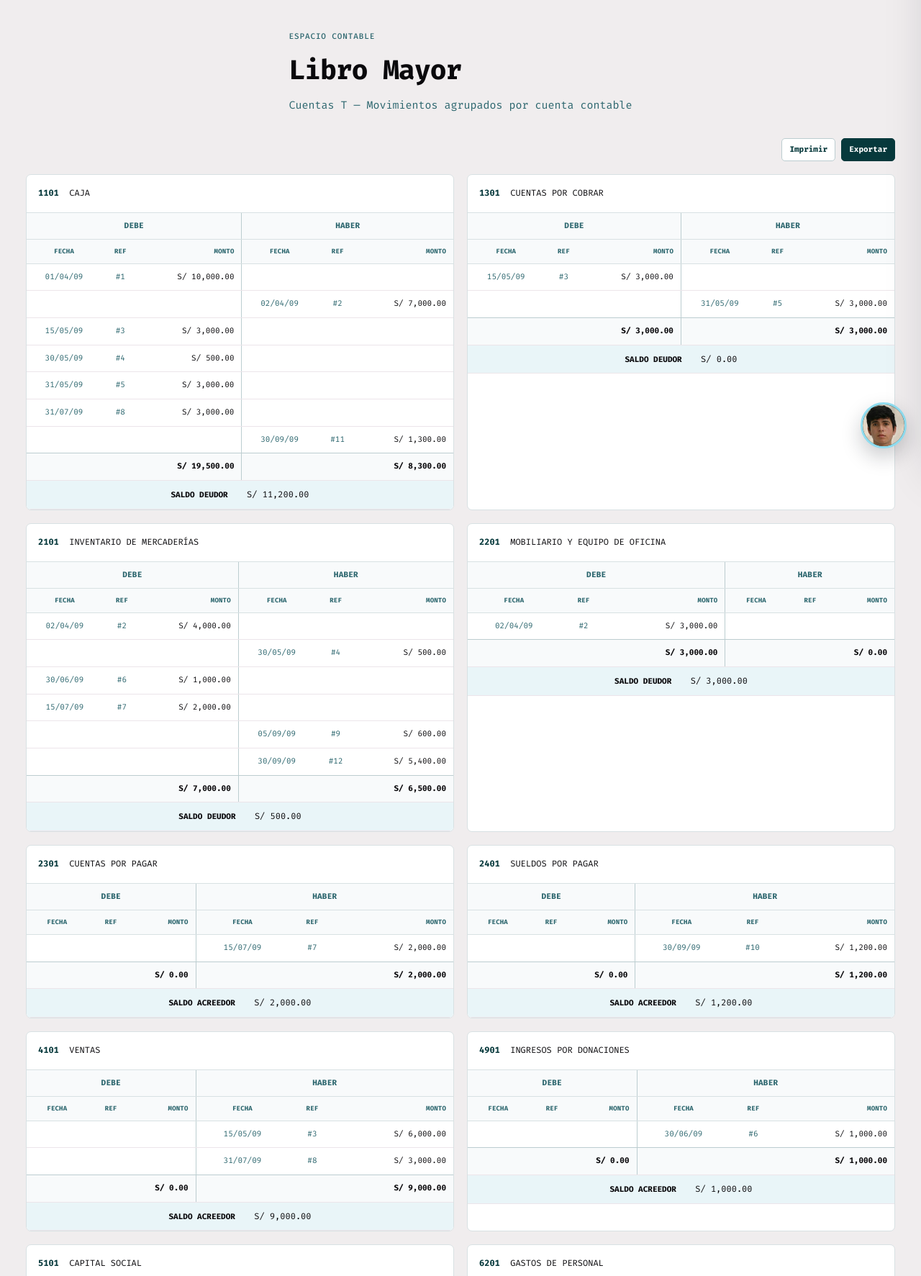
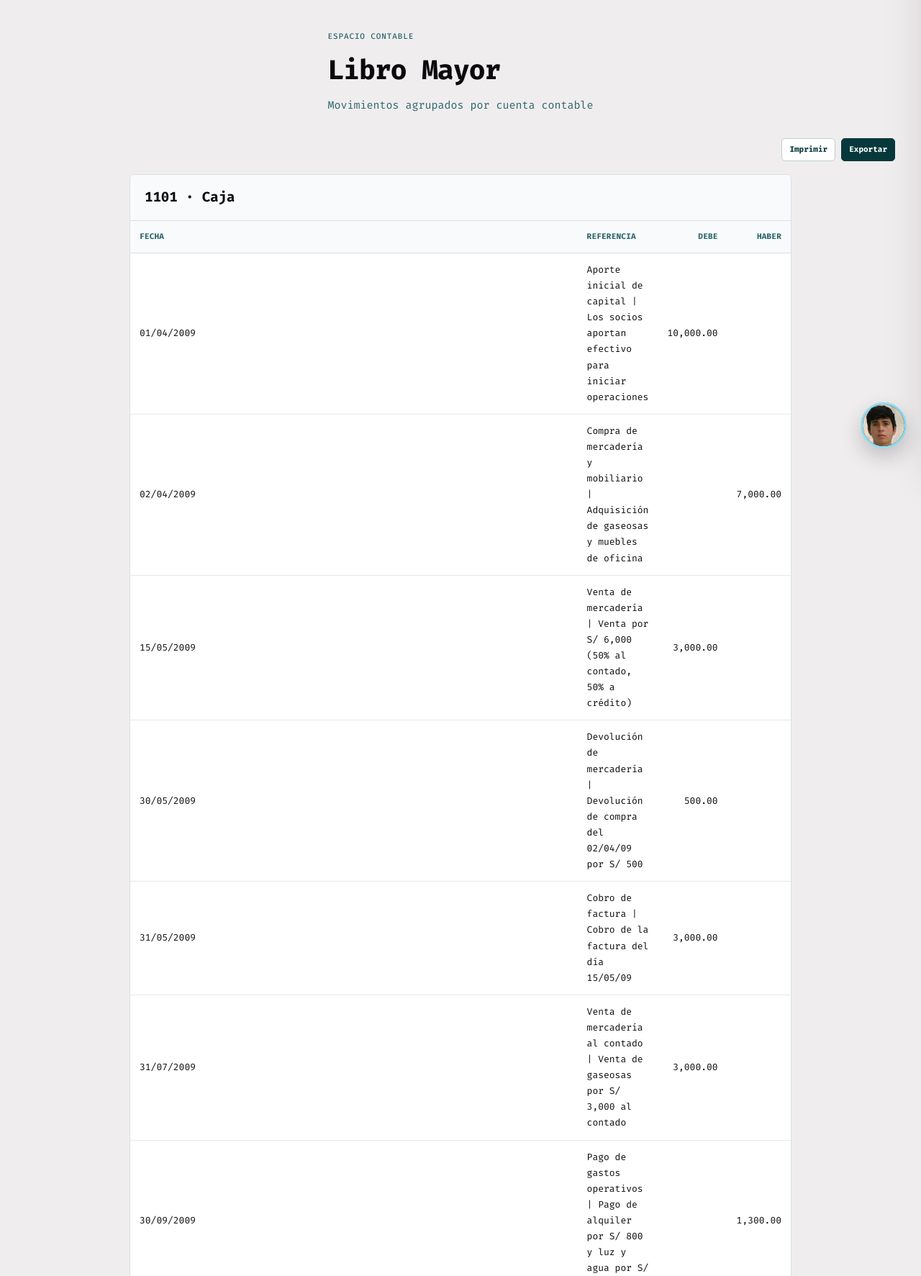
Before and after one commit to lamascara-17/BroadBros---Sistema-Contable, a Django app: page /reportes/libro-mayor/ in a window 1280 px wide. Shown: the part 157-1930 px from the top of the page at 72% size. Run offline with Django 5.2, Linux system fonts and the light colour scheme; data comes from the database, SQL or seed files in the repository.

Commit message:
Ajustar reportes a las cinco secciones del PDF de referencia

```diff
--- a/core/orientacion.py
+++ b/core/orientacion.py
@@ -30,6 +30,4 @@ def orientar_revision(datos,borrador,error=''):
         if pendientes:sugerencias.extend(pendientes)
         elif borrador['asientos']:
             sugerencias.append('Hay una propuesta con cuentas e importes revisables. Compara cada operación con el enunciado, incluidos los pagos y cobros parciales, antes de guardar.')
-        if any(a.get('flujo_efectivo','pendiente')=='pendiente' for a in borrador['asientos']):
-            sugerencias.append('Clasifica el origen de los cobros y pagos como operación, inversión o financiación para completar el estado de flujos de efectivo.')
     return pendientes,list(dict.fromkeys(sugerencias))
--- a/core/reporte_utils.py
+++ b/core/reporte_utils.py
@@ -172,7 +172,7 @@ def filas_situacion(ctx, lado):
 
 
 def filas_resultados(ctx):
-    return [('Ventas netas', ctx['total_ventas'], 'detalle'),
+    filas = [('Ventas netas', ctx['total_ventas'], 'detalle'),
             ('Costo de ventas', -ctx['total_costo_ventas'], 'detalle'),
             ('Utilidad bruta', ctx['utilidad_bruta'], 'subtotal'),
             ('Gastos operativos', -ctx['total_gastos_operativos'], 'detalle'),
@@ -180,9 +180,12 @@ def filas_resultados(ctx):
             ('Gastos financieros', -ctx['total_gastos_financieros'], 'detalle'),
             ('Otros ingresos', ctx['total_otros_ingresos'], 'detalle'),
             ('Otros gastos', -ctx['total_otros_gastos'], 'detalle'),
-            ('Resultado antes de impuestos', ctx['utilidad_antes_impuesto'], 'subtotal'),
-            ('Impuesto a las ganancias registrado',-ctx['total_impuesto_ganancias'],'detalle'),
-            ('RESULTADO NETO DEL PERÍODO',ctx['resultado_neto'],'total')]
+            ('RESULTADO ANTES DE IMPUESTOS', ctx['utilidad_antes_impuesto'], 'total')]
+    if ctx['total_impuesto_ganancias']:
+        filas[-1] = ('Resultado antes de impuestos', ctx['utilidad_antes_impuesto'], 'subtotal')
+        filas.extend([('Impuesto a las ganancias registrado', -ctx['total_impuesto_ganancias'], 'detalle'),
+                      ('RESULTADO NETO DEL PERÍODO', ctx['resultado_neto'], 'total')])
+    return filas
 
 
 def contexto_estados():
--- a/core/test_ciclo_contable.py
+++ b/core/test_ciclo_contable.py
@@ -155,7 +155,7 @@ class ImportacionReportesTests(TestCase):
         self.assertIn('3065',texto.replace(',','').replace('.',''))
         r=self.client.post(reverse('reporte_completo'),{'empresa':'=1+1','formato':'excel','accion':'descargar'})
         wb=load_workbook(BytesIO(r.content),data_only=False)
-        self.assertEqual(len(wb.sheetnames),7)
+        self.assertEqual(len(wb.sheetnames),5)
         self.assertEqual(wb.properties.creator,'BROADBROS')
         self.assertEqual(wb['Estado de Resultados']['B15'].value,3065)
         self.assertEqual(wb['Estado de Resultados']['A1'].data_type,'s')
--- a/core/urls.py
+++ b/core/urls.py
@@ -22,8 +22,6 @@ urlpatterns = [
     path('reportes/balance-comprobacion/', views.balance_comprobacion, name='balance_comprobacion'),
     path('reportes/estado-resultados/', views.estado_resultados, name='estado_resultados'),
     path('reportes/balance-general/', views.balance_general, name='balance_general'),
-    path('reportes/cambios-patrimonio/', views.cambios_patrimonio, name='cambios_patrimonio'),
-    path('reportes/flujos-efectivo/', views.flujos_efectivo, name='flujos_efectivo'),
     path('reporte-completo/', views.reporte_completo, name='reporte_completo'),
 
     # Chatbot Tutor
--- a/core/views.py
+++ b/core/views.py
@@ -395,13 +395,6 @@ def estado_resultados(request):
 def balance_general(request):
     return render(request, 'balance_general.html', contexto_estados())
 
-
-def cambios_patrimonio(request):
-    return render(request,'cambios_patrimonio.html',contexto_estados())
-
-
-def flujos_efectivo(request):
-    return render(request,'flujos_efectivo.html',contexto_estados())
 
 
 # ─── EXPORTACIÓN EN EXCEL Y REPORTE COMPLETO ──────────────────────────────────
--- a/templates/base.html
+++ b/templates/base.html
@@ -46,8 +46,6 @@
                         <a href="{% url 'balance_comprobacion' %}" {% if request.resolver_match.url_name == 'balance_comprobacion' %}aria-current="page"{% endif %}><strong>Balance de comprobación</strong><small>Revisión de sumas y saldos</small></a>
                         <a href="{% url 'estado_resultados' %}" {% if request.resolver_match.url_name == 'estado_resultados' %}aria-current="page"{% endif %}><strong>Estado de resultados</strong><small>Ingresos, gastos y utilidad</small></a>
                         <a href="{% url 'balance_general' %}" {% if request.resolver_match.url_name == 'balance_general' %}aria-current="page"{% endif %}><strong>Situación financiera</strong><small>Activo, pasivo y patrimonio</small></a>
-                        <a href="{% url 'cambios_patrimonio' %}"><strong>Cambios en el patrimonio</strong><small>Apertura, movimientos y resultado</small></a>
-                        <a href="{% url 'flujos_efectivo' %}"><strong>Flujos de efectivo</strong><small>Cobros, pagos y saldo final</small></a>
                     </div>
                 </details>
                 <a href="{% url 'reporte_completo' %}" class="workspace-link export-link {% if request.resolver_match.url_name == 'reporte_completo' %}active{% endif %}" {% if request.resolver_match.url_name == 'reporte_completo' %}aria-current="page"{% endif %}>Exportar <span aria-hidden="true">↓</span></a>
--- a/templates/cambios_patrimonio.html
+++ /dev/null
@@ -1,6 +0,0 @@
-{% extends 'base.html' %}
-{% block title %}Cambios en el patrimonio — BroadBros{% endblock %}
-{% block page_title %}Estado de Cambios en el Patrimonio{% endblock %}
-{% block page_subtitle %}Del {{ fecha_inicio|date:"d/m/Y" }} al {{ fecha_cierre|date:"d/m/Y" }} · Importes en soles{% endblock %}
-{% block page_actions %}<a href="{% url 'reporte_completo' %}" class="btn btn-primary btn-sm">Exportar</a>{% endblock %}
-{% block content %}{% if nota_resultado %}<p class="helper-text">{{ nota_resultado }}</p>{% endif %}<div class="card report-sheet">{% include 'includes/patrimonio.html' %}</div>{% endblock %}
--- a/templates/includes/patrimonio.html
+++ /dev/null
@@ -1,5 +0,0 @@
-{% load contable_tags %}
-<div class="table-container"><table><thead><tr><th>Componente</th><th class="text-right">Apertura</th><th class="text-right">Movimientos</th><th class="text-right">Resultado</th><th class="text-right">Saldo final</th></tr></thead><tbody>
-{% for fila in filas_patrimonio %}<tr><td>{{ fila.nombre }}</td><td class="text-right monto">{{ fila.inicial|formato_moneda }}</td><td class="text-right monto">{{ fila.variacion|formato_moneda }}</td><td class="text-right monto">{{ fila.resultado|formato_moneda }}</td><td class="text-right monto">{{ fila.final|formato_moneda }}</td></tr>{% endfor %}
-<tr class="financial-total"><td>TOTAL PATRIMONIO</td><td class="text-right">{{ totales_patrimonio.inicial|formato_moneda }}</td><td class="text-right">{{ totales_patrimonio.variacion|formato_moneda }}</td><td class="text-right">{{ totales_patrimonio.resultado|formato_moneda }}</td><td class="text-right">{{ totales_patrimonio.final|formato_moneda }}</td></tr>
-</tbody></table></div><p class="helper-text">{{ nota_patrimonio }}</p>
--- a/templates/libro_mayor.html
+++ b/templates/libro_mayor.html
@@ -3,77 +3,31 @@
 
 {% block title %}Libro Mayor — BroadBros{% endblock %}
 {% block page_title %}Libro Mayor{% endblock %}
-{% block page_subtitle %}Cuentas T — Movimientos agrupados por cuenta contable{% endblock %}
+{% block page_subtitle %}Movimientos agrupados por cuenta contable{% endblock %}
 
 {% block page_actions %}<button type="button" class="btn btn-secondary btn-sm" onclick="window.print()">Imprimir</button> <a href="{% url 'reporte_completo' %}" class="btn btn-primary btn-sm">Exportar</a>{% endblock %}
 
 {% block content %}
 {% if datos_cuentas %}
-    <div class="tcuentas-grid">
     {% for dato in datos_cuentas %}
-        <div class="tcuenta-card">
-            <div class="tcuenta-header">
-                <strong>{{ dato.cuenta.codigo }}</strong>&nbsp;&nbsp;{{ dato.cuenta.nombre|upper }}
-            </div>
-
-            <div class="tcuenta-body">
-                <table class="tcuenta-table">
-                    <thead>
-                        <tr>
-                            <th colspan="3" class="text-center tcuenta-th-debe">DEBE</th>
-                            <th colspan="3" class="text-center tcuenta-th-haber">HABER</th>
-                        </tr>
-                        <tr class="tcuenta-subheader">
-                            <th class="text-center">Fecha</th>
-                            <th class="text-center">Ref</th>
-                            <th class="text-right">Monto</th>
-                            <th class="text-center">Fecha</th>
-                            <th class="text-center">Ref</th>
-                            <th class="text-right">Monto</th>
-                        </tr>
-                    </thead>
+    <div class="card report-sheet">
+        <div class="card-header"><h3>{{ dato.cuenta.codigo }} · {{ dato.cuenta.nombre }}</h3></div>
+        <div class="table-container"><table>
+            <thead><tr><th>Fecha</th><th>Referencia</th><th class="text-right">Debe</th><th class="text-right">Haber</th></tr></thead>
             <tbody>
             {% for mov in dato.movimientos %}
-                        <tr>
-                            {% if mov.tipo == 'debe' %}
-                                <td class="tcuenta-fecha text-center">{{ mov.asiento.fecha|date:"d/m/y" }}</td>
-                                <td class="tcuenta-num text-center">#{{ mov.asiento.numero }}</td>
-                                <td class="tcuenta-monto text-right">{{ mov.monto|formato_moneda }}</td>
-                                <td class="tcuenta-fecha"></td>
-                                <td class="tcuenta-num"></td>
-                                <td class="tcuenta-monto text-right"></td>
-                            {% else %}
-                                <td class="tcuenta-fecha"></td>
-                                <td class="tcuenta-num"></td>
-                                <td class="tcuenta-monto text-right"></td>
-                                <td class="tcuenta-fecha text-center">{{ mov.asiento.fecha|date:"d/m/y" }}</td>
-                                <td class="tcuenta-num text-center">#{{ mov.asiento.numero }}</td>
-                                <td class="tcuenta-monto text-right">{{ mov.monto|formato_moneda }}</td>
-                            {% endif %}
-                        </tr>
+            <tr><td>{{ mov.asiento.fecha|date:"d/m/Y" }}</td><td>{{ mov.asiento.descripcion }}</td>
+                <td class="text-right monto">{% if mov.tipo == 'debe' %}{{ mov.monto|formato_importe }}{% endif %}</td>
+                <td class="text-right monto">{% if mov.tipo == 'haber' %}{{ mov.monto|formato_importe }}{% endif %}</td></tr>
             {% endfor %}
             </tbody>
             <tfoot>
-                        <tr class="tcuenta-totals">
-                            <td colspan="3" class="text-right monto">{{ dato.total_debe|formato_moneda }}</td>
-                            <td colspan="3" class="text-right monto">{{ dato.total_haber|formato_moneda }}</td>
-                        </tr>
-                        <tr class="tcuenta-saldo">
-                            <td colspan="6" class="text-center">
-                                {% if dato.cuenta.naturaleza_deudora %}
-                                    <strong>SALDO DEUDOR</strong>&nbsp;&nbsp;&nbsp;
-                                {% else %}
-                                    <strong>SALDO ACREEDOR</strong>&nbsp;&nbsp;&nbsp;
-                                {% endif %}
-                                <span class="monto">{{ dato.saldo|formato_moneda }}</span>
-                            </td>
-                        </tr>
+                <tr class="financial-subtotal"><td></td><td>Sumas</td><td class="text-right monto">{{ dato.total_debe|formato_importe }}</td><td class="text-right monto">{{ dato.total_haber|formato_importe }}</td></tr>
+                <tr class="financial-subtotal"><td colspan="2">Saldo final según naturaleza</td><td colspan="2" class="text-right monto">{{ dato.saldo_final|formato_importe }}</td></tr>
             </tfoot>
-                </table>
-            </div>
+        </table></div>
     </div>
     {% endfor %}
-    </div>
 {% else %}
     <div class="card">
         <div class="card-body">
```
Also changed, not shown: core/exportacion.py (+0 -11 lines), core/test_estados_financieros.py (+7 -4 lines), templates/flujos_efectivo.html (deleted, +0 -12 lines), templates/reporte_pdf.html (+0 -7 lines). Lines whose indentation alone changed are shown as unchanged.
